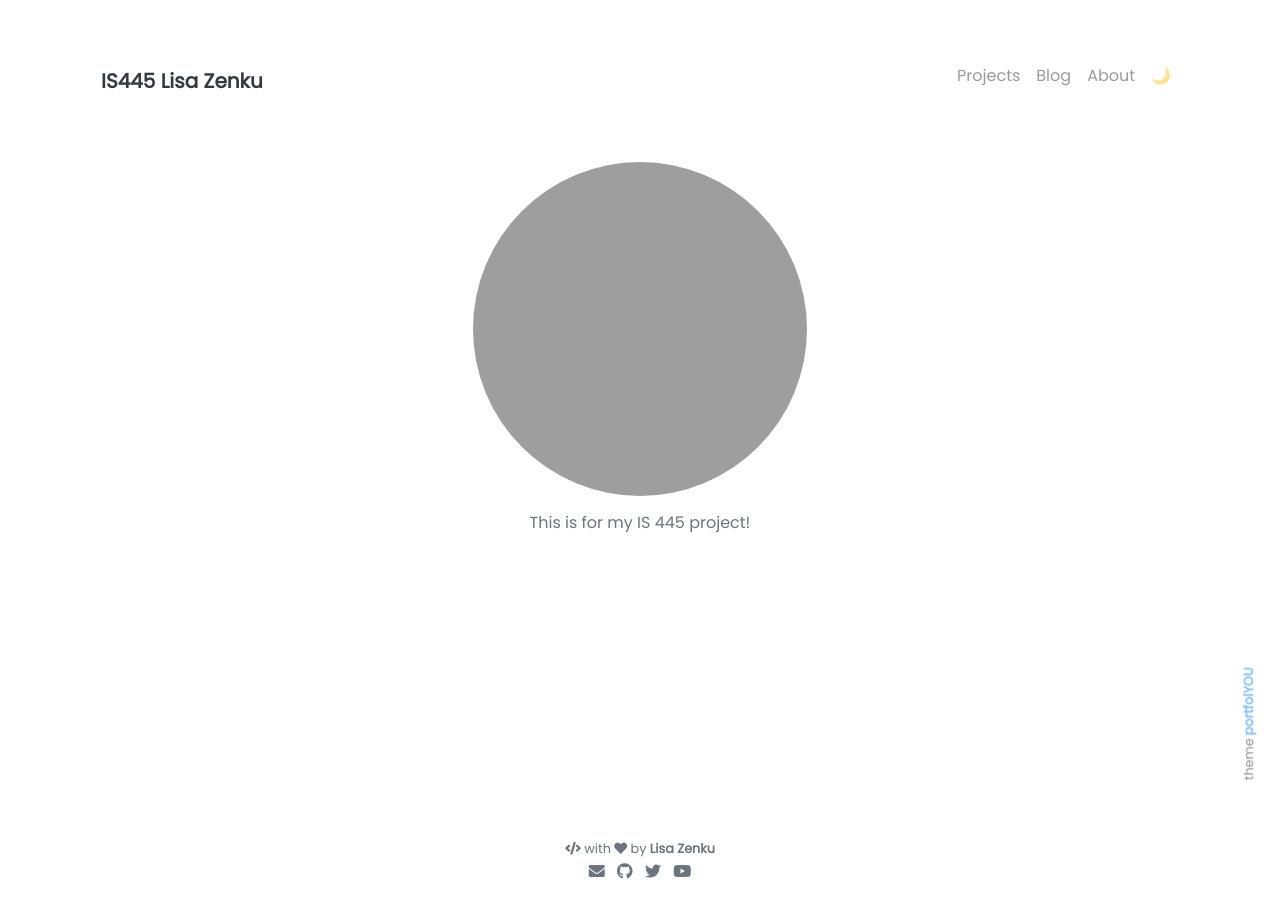
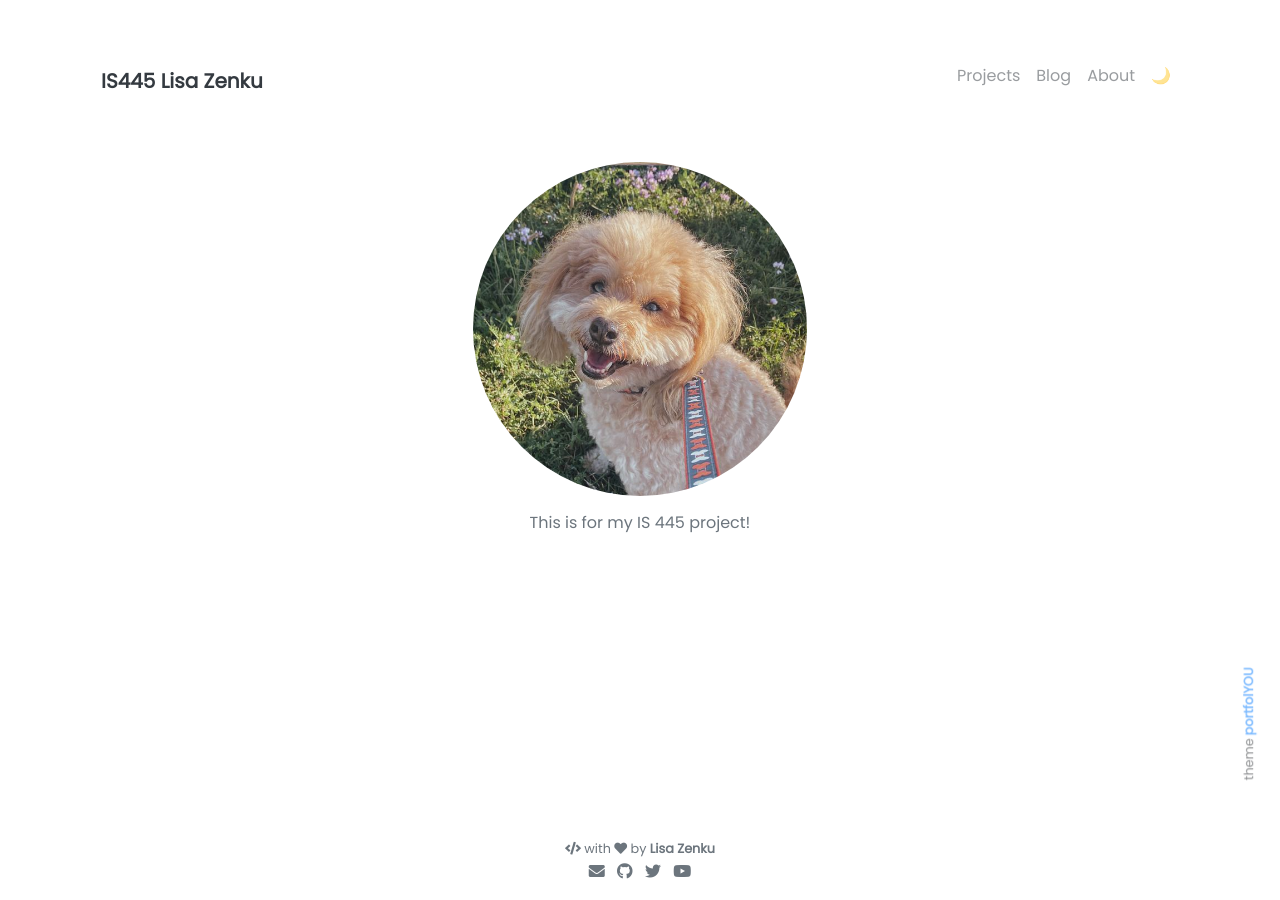
Before and after one commit to lzenku2/lzenku2.github.io, a Jekyll site: the page built from pages/index.md, in a window 1280 px wide. Built offline with Jekyll 4.4.1, drawn with Linux system fonts in a browser that asks for light colours; nearby versions of some CDN libraries.

Commit message:
adding Coco picture to homepage 3

```diff
--- a/_config.yml
+++ b/_config.yml
@@ -35,7 +35,7 @@ nav_exclude:                                            # The following paths ar
 ### Author Info ###
 author:
   name              : Lisa Zenku
-  image             : https://lzenku2.github.io/blob/main/assets/pngs/coco.jpg
+  image             : https://raw.githubusercontent.com/lzenku2/lzenku2.github.io/main/assets/pngs/coco.jpg
 #  behance           : your_username
 # dribbble          : your_username
   email             : lzenku2@illinois.edu
```
